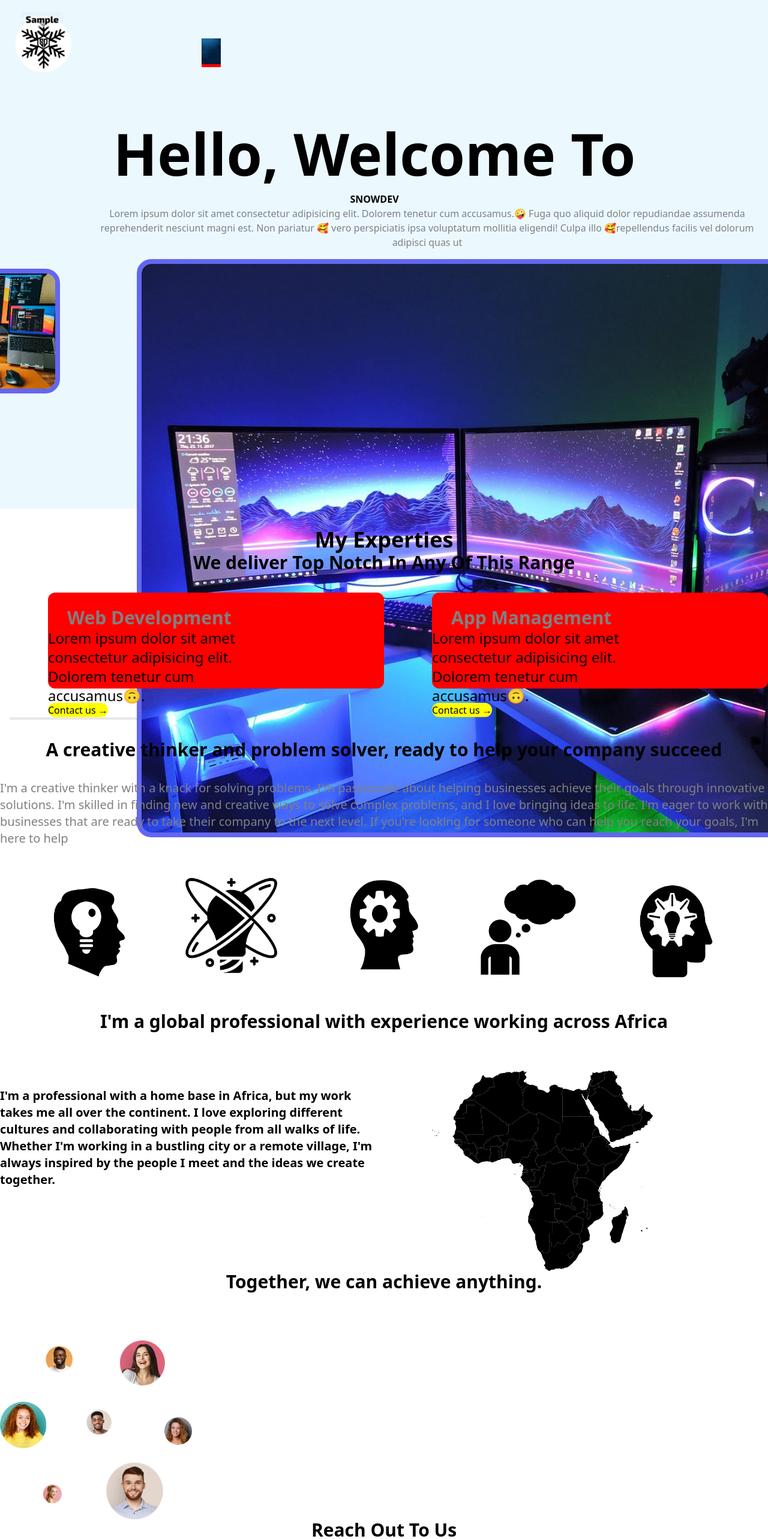
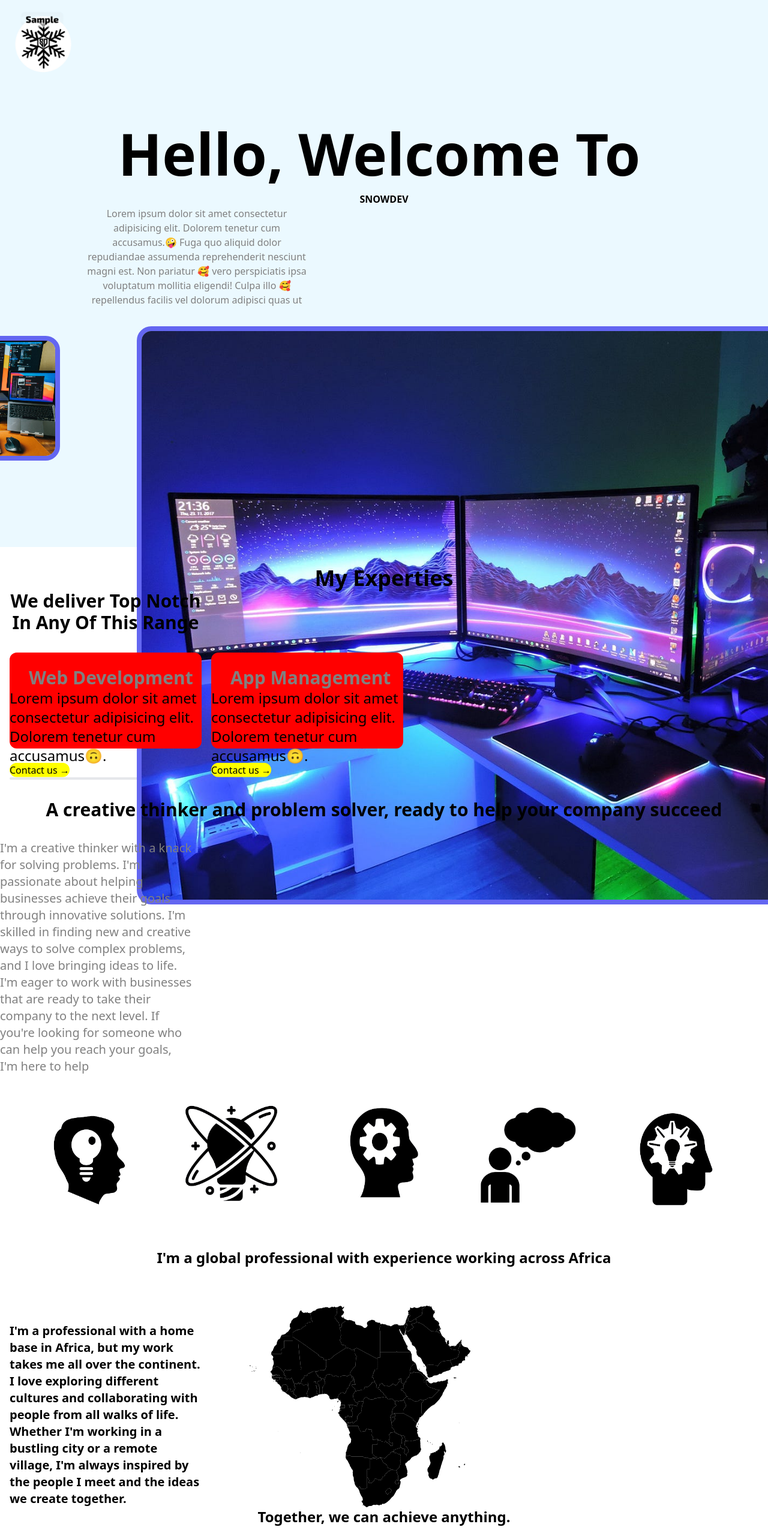
Before and after one commit to muktar01k/SnowDev, a React (Vite) app: page / in a window 1280 px wide. Shown: the top 2566 px of the page at 60% size. Built offline with nearby package versions, Linux system fonts and the light colour scheme.

Commit message:
new props push

```diff
--- a/src/Component/Downpart.jsx
+++ b/src/Component/Downpart.jsx
@@ -1,11 +1,9 @@
 
 import Tastimonials from '../assets/tastimonials.png'
 import Wall from '../assets/Wallpapper.png'
-import Address from '../assets/address.png'
-import Email from '../assets/email.png'
-import Call from '../assets/call.png'
-import { Afcons } from '../Shared/Data'
-import { Africa } from '../Shared/Global'
+
+import { Afcons, Oranges } from '../Shared/Data'
+import { Africa, Reachout} from '../Shared/Global'
 
 const Downpart = () => {
 
@@ -24,34 +22,38 @@ const Downpart = () => {
         </div>
       </div> */}
       <div className="sm:mt-[2rem] md:mt-[2rem]">
-        <div className="text-center text-3xl font-bold">
+        <div className="text-center text-3xl font-bold smxx:text-2xl">
           <p>Together, we can achieve anything.</p>
         </div>
-        <div className="md:ml-[15rem] sm:ml-[2.5rem] mt-[5rem] w-[20rem]">
+        <div className="md:ml-[15rem] sm:ml-[2.5rem] mt-[5rem] w-[20rem] smxx:ml-[1rem]">
           <img className='' src={Tastimonials} alt="" />
         </div>
       </div>
       <p className='text-center text-3xl font-bold md:mt-[3rem] sm:mt-[4rem]'>Reach Out To Us</p>
       <div className=" flex justify-center md:mt-[4rem] sm:mt-[2rem]">
-        <div className="bg-[orange] md:w-[39rem] md:h-[13rem] flex rounded-[3rem] sm:w-[20rem] sm:h-[30rem] sm:rounded-[28px] sm:mr-[1rem]">
-          <div className='sm:flex sm:flex-col '>
-            <div className=' sm:mt-[1rem] sm:w-[20rem]'>
-              <img className='sm:w-[4rem] sm:ml-[8rem]' src={Address} alt="" />
+
+        {
+          Oranges.map((Orange) => (<Reachout {...Orange} />))
+        }
+        {/* <div className="bg-[orange] md:w-[39rem] md:h-[13rem] flex rounded-[3rem] sm:w-[20rem] sm:h-[30rem] sm:rounded-[28px] sm:mr-[1rem] md:pl-[2rem] md:pt-[1rem] smxx:ml-[1rem]">
+          <div className='sm:flex sm:flex-col md:flex md:gap-[4rem]'>
+            <div className=' sm:mt-[1rem] sm:w-[20rem] md:w-[8rem]'>
+              <img className='sm:w-[4rem] sm:ml-[8rem] md:w-[5rem]' src={Address} alt="" />
               <p className='text-xl font-semibold sm:ml-[8rem]'>Address:</p>
               <p className='text-xl sm:mr-[5rem] sm:ml-[4rem]'>Lagos state, Nigeria</p>
             </div>
-            <div className=' sm:mt-[1rem]'>
-              <img className='sm:w-[4rem] sm:ml-[8rem]' src={Email} alt="" />
+            <div className=' sm:mt-[1rem] md:w-[10rem]'>
+              <img className='sm:w-[4rem] sm:ml-[8rem] md:w-[5rem]' src={Email} alt="" />
               <p className='text-xl font-semibold sm:ml-[8rem]'>Email:</p>
               <p className='text-xl sm:mr-[5rem] sm:ml-[4rem]'>snowdev@gmail.com</p>
             </div>
-            <div className=' sm:mt-[1rem]'>
-              <img className='sm:w-[4rem] sm:ml-[8rem]' src={Call} alt="" />
+            <div className=' sm:mt-[1rem] md:w-[10rem]'>
+              <img className='sm:w-[4rem] sm:ml-[8rem] md:w-[5rem]' src={Call} alt="" />
               <p className='text-xl font-semibold sm:ml-[8rem]'>Contact:</p>
               <p className='text-xl sm:mr-[5rem] sm:ml-[5rem]'>+2349132630151</p>
             </div>
           </div>
-        </div>
+        </div> */}
       </div>
     </div>
   )
--- a/src/Component/Header.jsx
+++ b/src/Component/Header.jsx
@@ -22,17 +22,17 @@ const Header = () => {
 
         <div className="">
             <div className='bg-[#ebf9ff]'>
-                <nav className=' flex  gap-[5rem]  md:gap-[25rem]'>
+                <nav className=' flex  gap-[5rem]  md:gap-[25rem] smxx:gap-[3rem]'>
                     <div className='w-[7rem] mt-[1rem] sm:mt-[2rem] w-[7rem] ml-[1rem]  h-[7rem] md:w-[10rem] '>
                         <img className='' src={Logo} alt="" />
                     </div>
                     <div className=' '>
-                        <div onClick={Hamburger} className="w-[2rem] h-[3rem] ml-[8rem] mt-[4rem] bg-[red] p-0 md:w-[3rem]">
-                            <img src={Wall} alt="" />
+                        <div onClick={Hamburger} className="w-[2rem] h-[3rem] ml-[8rem] mt-[4rem]  p-0 md:w-[3rem] ">
+                            <img className='mdx:hidden' src={Wall} alt="" />
                         </div>
                         {toggleham && (
-                            <div className="sm:absolute mt-[2rem]  ">
-                                <div className='text-xl pt-[3rem] text-lg   text-[grey] sm:flex sm:flex-col sm:gap-[1rem] bg-[white] sm:rounded-xl sm:w-[20rem]'>
+                            <div className="sm:absolute mt-[2rem] mdx:w-[10rem] ">
+                                <div className='text-xl pt-[3rem] text-lg   text-[grey] sm:flex sm:flex-col sm:gap-[1rem] bg-[white] sm:rounded-xl sm:w-[20rem]  '>
                                     {
                                         NavDetails.map((NavDetail) => (<Details {...NavDetail} />))
                                     }
--- a/src/Component/Middle.jsx
+++ b/src/Component/Middle.jsx
@@ -37,7 +37,7 @@ const Middle = () => {
         <div className="">
             <div className="">
                 <h3 className='text-4xl text-center font-Josefin Sans font-semibold pt-[2rem] sm:text-3xl'>My Experties</h3>
-                <p className='text-3xl text-center font-bold sm:text-2xl sm:w-[25rem]'>We deliver Top Notch In Any Of This Range</p>
+                <p className='text-3xl text-center font-bold sm:text-2xl sm:w-[25rem] smxx:w-[20rem] smxx:ml-[1rem]'>We deliver Top Notch In Any Of This Range</p>
                 {/* <div className="flex divide-x-4 mt-[2rem] sm:flex-col sm:gap-[2rem] sm:justify-center gap-[4rem]">
                     {
                         RedCards.map((Redcard) => (<DivCard {...Redcard} />))
@@ -77,7 +77,7 @@ const Middle = () => {
                 <hr className='mt-[3rem] w-[23rem] ml-[1rem] h-1 my-8 bg-gray-200 border-0 rounded dark:bg-gray-700 md:w-[39rem] md:ml-[5rem]' />
                 <div >
                     <h5 className="text-center text-3xl  font-semibold md:text-4xl md:w-[49rem] md:pl-[3rem]">A creative thinker and problem solver, ready to help your company succeed</h5>
-                    <p className=' md:ml-[1rem] sm:ml-[1rem] text-[grey] font-medium mt-[2rem] text-xl sm:w-[25rem] md:w-[49rem] '>I'm a creative thinker with a knack for solving problems. I'm passionate about helping businesses achieve their goals through innovative solutions. I'm skilled in finding new and creative ways to solve complex problems, and I love bringing ideas to life. I'm eager to work with businesses that are ready to take their company to the next level. If you're looking for someone who can help you reach your goals, I'm here to help</p>
+                    <p className=' md:ml-[1rem] sm:ml-[1rem] text-[grey] font-medium mt-[2rem] text-xl sm:w-[25rem] md:w-[49rem] smxx:w-[20rem]'>I'm a creative thinker with a knack for solving problems. I'm passionate about helping businesses achieve their goals through innovative solutions. I'm skilled in finding new and creative ways to solve complex problems, and I love bringing ideas to life. I'm eager to work with businesses that are ready to take their company to the next level. If you're looking for someone who can help you reach your goals, I'm here to help</p>
                     <div className="flex justify-center mt-[2rem] mr-[1rem] md:gap-[4rem]">
                         <img className='w-[15rem]' src={Head} alt="" />
                         <img className='w-[15rem] ' src={Light} alt="" />
--- a/src/Shared/Boxers.jsx
+++ b/src/Shared/Boxers.jsx
@@ -1,16 +1,14 @@
-
-
 
 export const DivCard = ({ words1, words2 }) => {
 
     return (
-        <div className="bg-[red] flex justfy-center ml-[5rem] sm:ml-[2.3rem] mt-[2rem] cursor-pointer w-[35rem] sm:w-[22rem]  sm:h-[20rem] rounded-xl   h-[10rem]  pt-[0.5rem] sm:shadow-lg sm:shadow-[#e9eefc] md:w-[22rem] md:ml-[2rem] md:h-[22rem]">
+        <div className="bg-[red] flex justfy-center ml-[5rem] sm:ml-[2rem] mt-[2rem] cursor-pointer w-[35rem] sm:w-[22rem] smxx:w-[20rem] smxx:ml-[1rem]  sm:h-[20rem] rounded-xl   h-[10rem]  pt-[0.5rem] sm:shadow-lg sm:shadow-[#e9eefc] md:w-[22rem] md:ml-[2rem] md:h-[22rem]">
             {/* <div className="bg-[grey] w-[7rem] pl-[2rem] h-[7rem] pt-[2rem] rounded-full mt-[1rem] sm:hidden">
                     <img className='w-[3rem]' src={Service} alt="" />
             </div> */}
             <div className="mt-[1rem] sm:pl-[1rem] md:pl-[1rem] ">
                 <h4 className='text-3xl font-semibold pl-[2rem] text-[grey] md:pl-[2rem] '>{words1}</h4>
-                <p className='text-2xl w-[23rem] sm:w-[20rem] sm:pl-[2rem] sm:pt-[1rem] md:w-[17rem] md:pl-[3rem] '>{words2}</p>
+                <p className='text-2xl w-[23rem] sm:w-[20rem] sm:pl-[2rem] sm:pt-[1rem] md:w-[17rem] md:pl-[3rem]'>{words2}</p>
                 <button className="sm:mt-[2rem] md:mt-[3rem] sm:ml-[5rem] bg-[yellow] sm:w-[10rem] sm:h-[3rem] rounded-full animate-bounce md:h-[4rem] md:w-[11rem] md:ml-[5rem]">Contact us &#8594;</button>
             </div>
         </div>
--- a/src/Shared/Cards.jsx
+++ b/src/Shared/Cards.jsx
@@ -12,18 +12,18 @@ export const Details = ({ text }) => {
 
 export const WelcomeText = ({ text2, text3, text4 }) => {
     return (
-        <div className=" justify-center text-center mt-[5rem] h-[40rem] static md:h-[37rem]">
-            <div className=" ">
+        <div className=" justify-center text-center mt-[5rem] h-[40rem] static md:h-[37rem] smxx:h-[44rem]">
+            <div className="smxx:ml-[1rem] ">
                 <h2 className='text-8xl font-Josefin Sans font-semibold sm:text-3xl pr-[2rem] md:text-5xl md:pl-[4rem]'>{text2} </h2>
-                <h1 className='lg:text-8xl font-bold mt-[1rem] sm:text-6xl pr-[2rem] md:text-5xl md:pl-[4rem]'>{text3}</h1>
+                <h1 className='lg:text-8xl font-bold mt-[1rem] sm:text-6xl pr-[2rem] md:text-5xl md:pl-[4rem] smxx:pl-[1rem]'>{text3}</h1>
             </div>
 
-            <p className=' ml-[9rem] text-[grey] font-medium sm:mt-[2rem] sm:text-xl sm:w-[25rem] sm:ml-[0.5rem] md:w-[45rem] md:text-2xl md:ml-[2.5rem] '>{text4}</p>
+            <p className=' ml-[9rem] text-[grey] font-medium sm:mt-[2rem] sm:text-xl sm:w-[25rem] sm:ml-[1rem] md:w-[45rem] md:text-2xl md:ml-[2.5rem] smxx:w-[23rem] smxx:w-[21rem]'>{text4}</p>
 
-            <div className="justify-center gap-[8rem] mt-[1rem] flex  md:flex md:gap-[4rem] md:justify-center">
-                <img className=' rounded-r-3xl rounded-b-3xl rounded-t-3xl border-[0.5rem] border-indigo-500 w-[20rem] h-[13rem] ml-[0.5rem] mt-[1rem]  ' src={Programmer} alt="ImagePcture1" />
-                <img className='md:rounded-r-3xl rounded-r-3xl rounded-b-3xl rounded-t-3xl border-[0.5rem] border-indigo-500 sm:hidden  md:w-[20rem] md:h-[13rem] md:ml:-[3rem] md:mt-[1rem] md:border-indigo-500 md:border-[0.5rem] md:rounded-t-3xl md:rounded-b-3xl' src={Codeset} alt="ImagePcture1" />
-                <img className='w-[20rem] rounded-r-3xl rounded-b-3xl rounded-t-3xl border-[0.5rem] border-indigo-500 hidden' src={Macset} alt="ImagePcture1" />
+            <div className="justify-center gap-[8rem] mt-[1rem] smxx:mt-[2rem] flex  md:flex md:gap-[4rem] md:justify-center">
+                <img className=' rounded-r-3xl rounded-b-3xl rounded-t-3xl border-[0.5rem] border-indigo-500 w-[20rem] h-[13rem] ml-[0.5rem] mt-[1rem]' src={Programmer} alt="ImagePcture1" />
+                <img className=' md:rounded-r-3xl rounded-r-3xl rounded-b-3xl rounded-t-3xl border-[0.5rem] border-indigo-500 sm:hidden md:w-[20rem] md:h-[13rem] md:ml:-[3rem] md:mt-[1rem] md:border-indigo-500 md:border-[0.5rem] md:rounded-t-3xl md:rounded-b-3xl' src={Codeset} alt="ImagePcture1" />
+                <img className=' w-[20rem] rounded-r-3xl rounded-b-3xl rounded-t-3xl border-[0.5rem] border-indigo-500 hidden' src={Macset} alt="ImagePcture1" />
             </div>
         </div>
     )
--- a/src/Shared/Global.jsx
+++ b/src/Shared/Global.jsx
@@ -1,14 +1,41 @@
 
 import MapGlobal from '../assets/africa.svg'
+import Address from '../assets/address.png'
+import Email from '../assets/email.png'
+import Call from '../assets/call.png'
 
 export const Africa = ({ head1, head2 }) => {
   return (
     <div className="">
-      <h6 className='text-center mt-[1rem] text-3xl  font-bold md:text-4xl'>{head1}</h6>
+      <h6 className='text-center mt-[1rem] text-3xl  font-bold md:text-4xl smxx:text-2xl smxx:mt-[2rem]'>{head1}</h6>
       <div className="flex sm:flex sm:flex-col">
-        <p className='w-[40rem] sm:w-[24.1rem] sm:ml-[1rem] md:ml-[2rem] mt-[5.8rem] sm:mt-[3rem] sm:text-[grey]  text-xl font-semibold sm:font-medium' >{head2}</p>
+        <p className='w-[40rem] sm:w-[24.1rem] sm:ml-[1rem] md:ml-[2rem] mt-[5.8rem] sm:mt-[3rem] sm:text-[grey] text-xl font-semibold sm:font-medium smxx:w-[20rem] smxx:ml-[1rem] ' >{head2}</p>
         <img className='ml-[5rem] sm:ml-[0rem] mt-[4rem] w-[23rem] md:ml-[3rem]' src={MapGlobal} alt="" />
       </div>
     </div>
   )
 }
+
+export const Reachout = ({ Address1,Address2,Address3,Address4,Address5,Address6 }) => {
+  return (
+    <div className="bg-[orange] md:w-[39rem] md:h-[13rem] flex rounded-[3rem] sm:w-[20rem] sm:h-[30rem] sm:rounded-[28px] sm:mr-[1rem] md:pl-[2rem] md:pt-[1rem] smxx:ml-[1rem]">
+      <div className='sm:flex sm:flex-col md:flex md:gap-[4rem]'>
+        <div className=' sm:mt-[1rem] sm:w-[20rem] md:w-[8rem]'>
+          <img className='sm:w-[4rem] sm:ml-[8rem] md:w-[5rem]' src={Address} alt="" />
+          <p className='text-xl font-semibold sm:ml-[8rem]'>{Address1}</p>
+          <p className='text-xl sm:mr-[5rem] sm:ml-[4rem]'>{Address2}</p>
+        </div>
+        <div className=' sm:mt-[1rem] md:w-[10rem]'>
+          <img className='sm:w-[4rem] sm:ml-[8rem] md:w-[5rem]' src={Email} alt="" />
+          <p className='text-xl font-semibold sm:ml-[8rem]'>{Address3}</p>
+          <p className='text-xl sm:mr-[5rem] sm:ml-[4rem]'>{Address4}</p>
+        </div>
+        <div className=' sm:mt-[1rem] md:w-[10rem]'>
+          <img className='sm:w-[4rem] sm:ml-[8rem] md:w-[5rem]' src={Call} alt="" />
+          <p className='text-xl font-semibold sm:ml-[8rem]'>{Address5}</p>
+          <p className='text-xl sm:mr-[5rem] sm:ml-[5rem]'>{Address6}</p>
+        </div>
+      </div>
+    </div>
+  )
+}
--- a/tailwind.config.js
+++ b/tailwind.config.js
@@ -12,7 +12,10 @@ export default {
     },
     screens:{
       "sm":{"min":"310px", "max":"500px"},
-      "md":{"min":"768px", "max":"1000px"}
+      "smx":"390px",
+      "smxx":"360px",
+      "md":{"min":"768px", "max":"1000px"},
+      "mdx":{"min":"1001px","max":"1500px"}
     },
     // animation:{
     //   "bounce":bo
```
Also changed, not shown: src/Component/Footer.jsx (+11 -11 lines), src/Shared/Data.jsx (+10 -1 lines).
